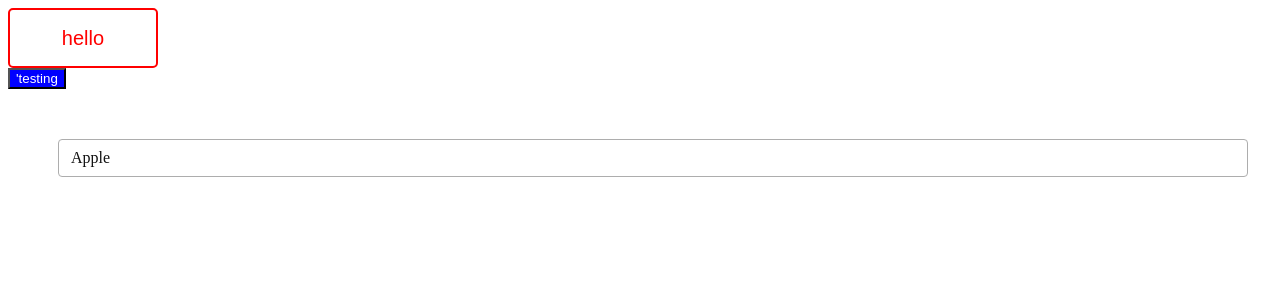
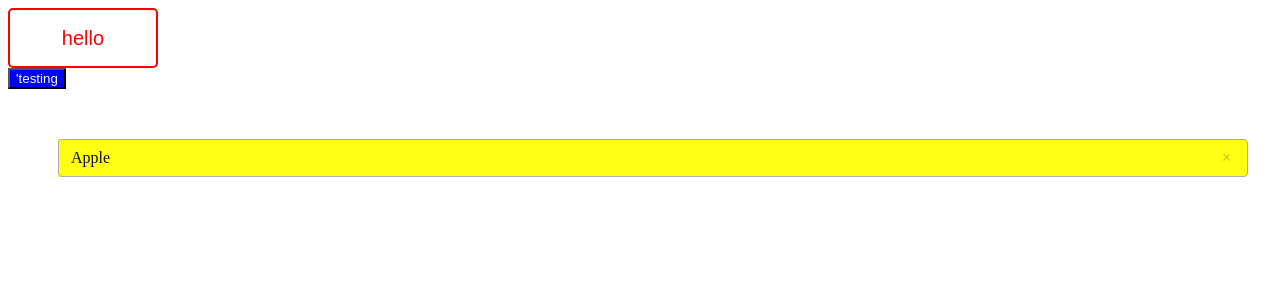
Before and after one commit to ar-ushi/reusable-components-angular, an Angular app: page / in a window 1280 px wide. Shown: the top 300 px of the page. Built offline with nearby package versions, Linux system fonts and the light colour scheme.

Commit message:
dropdown - add close icon & override defaults for only cofig set by parent

```diff
--- a/src/app/app.component.html
+++ b/src/app/app.component.html
@@ -4,5 +4,6 @@
     [(ngModel)] = "selected"
     placeholder="Fruit List"
     (onSelect) = "onSelected($event)"
+    [ddconfig] = "dropdownConfig"
     />
 </div>
--- a/src/app/app.component.ts
+++ b/src/app/app.component.ts
@@ -9,6 +9,9 @@ export class AppComponent {
   title = 'client';
   fruits: string[] = ['Apple', 'Banana', 'Cherry', 'Date', 'Elderberry'];
   selected: string = 'Apple';
+  dropdownConfig : any = {
+    backgroundColor: '#ffff13',
+  }
 
   onSelected(val : any){
     console.log(val);
--- a/src/app/components/dropdown/dropdown.component.html
+++ b/src/app/components/dropdown/dropdown.component.html
@@ -1,10 +1,18 @@
 <div tabindex="0" class="dropdown">
     <div [class.disabled]="disabled">
       <span tabindex="-1" class="dropdown-btn" (click)="toggleDropdown($event)">
-        <span *ngIf="!selectedOption">{{_placeholder}}</span>
-        <span class="selected-option-container">
-          <span class="selected-item">
-            <span>{{selectedOption}}</span>
+        <span>
+          <span [hidden]="selectedOption">{{_placeholder}}</span>
+          <span [hidden]="!selectedOption" (click) = "removeSelected(selectedOption); $event.stopPropagation()" class="close-btn">
+            <ng-container *ngIf="_config.closeIconSrc; else defaultClose">
+              <img [src]="_config.closeIconSrc" alt="Close Dropdown"/>
+            </ng-container>
+            <ng-template #defaultClose>&times;</ng-template>
+          </span>
+          <span class="selected-option-container">
+            <span class="selected-item">
+              <span>{{selectedOption}}</span>
+            </span>
           </span>
         </span>
      </span>
--- a/src/app/components/dropdown/dropdown.component.scss
+++ b/src/app/components/dropdown/dropdown.component.scss
@@ -18,6 +18,14 @@
         cursor: pointer;
         border-radius: 4px;
     }
+    .close-btn{
+      left: 100%;
+      position: absolute;
+      opacity: 0.3;
+    }
+    .close-btn:hover{
+      opacity: 1;
+    }
     .dropdown-data{
         position: absolute;
         padding: 6px 12px;
@@ -34,6 +42,7 @@
         }
         li {
             padding: 6px 10px;
+            padding-left: 0px;
             cursor: pointer;
             text-align: left;
         }
--- a/src/app/components/dropdown/dropdown.component.ts
+++ b/src/app/components/dropdown/dropdown.component.ts
@@ -28,6 +28,7 @@ _config: DropDownConfig = {
   textColor: "#111111",
   dropdownWidth: '100%',
   dropdownShadow: '0px 1px 3px #959595',
+  closeIconSrc: ''
 }
 @Input() color? :  string = 'white';
 @Input() defaultOption? :  string | null = null;
@@ -50,8 +51,9 @@ set options(value : Array<any>){
 }
 
 @Input()
-public set ddconfig(value : DropDownConfig){
-  this._config = value ? value : this._config;
+public set ddconfig(obj : DropDownConfig){
+  //only override defaults for value sent by parent
+  this._config= {...this._config, ...obj};
 }
 
 @Output() onSelect= new EventEmitter<string>();
@@ -97,9 +99,14 @@ onTouch = () => {};
       this.onChange(this.selectedOption);
       this.onSelect.emit(item);
     } else{
-      this.selectedOption = '';
-      this.onDeselect.emit(item);
+      this.removeSelected(item);
         }
+    this.closeDropdown();
+  }
+
+  removeSelected(item : any){
+    this.selectedOption = '';
+    this.onDeselect.emit(item);
     this.closeDropdown();
   }
 
@@ -121,12 +128,13 @@ onTouch = () => {};
   //form control input funcs
 
   writeValue(obj: any): void {
-    if (obj && obj.length > 0){
+    if (obj && obj.length > 0 && this.data.filter(val => {val == obj ? true : false})){
       //for default value set by parent
       this.selectedOption = obj;
       this.onChange(obj);
+    } else {
+      console.log(Error); //TODO - Find a better way of showing error to parent
     }
-    console.log('i do nothing')
   }
 
   registerOnChange(fn: any): void {
--- a/src/app/components/dropdown/dropdown.interface.ts
+++ b/src/app/components/dropdown/dropdown.interface.ts
@@ -4,4 +4,5 @@ export interface DropDownConfig{
     textColor?: string;
     dropdownWidth?:string;
     dropdownShadow?:string;
+    closeIconSrc?:string; //TODO - Replace with icon component
 }
```
Also changed, not shown: 1 other file (tests, documents, lock files or other folders).
